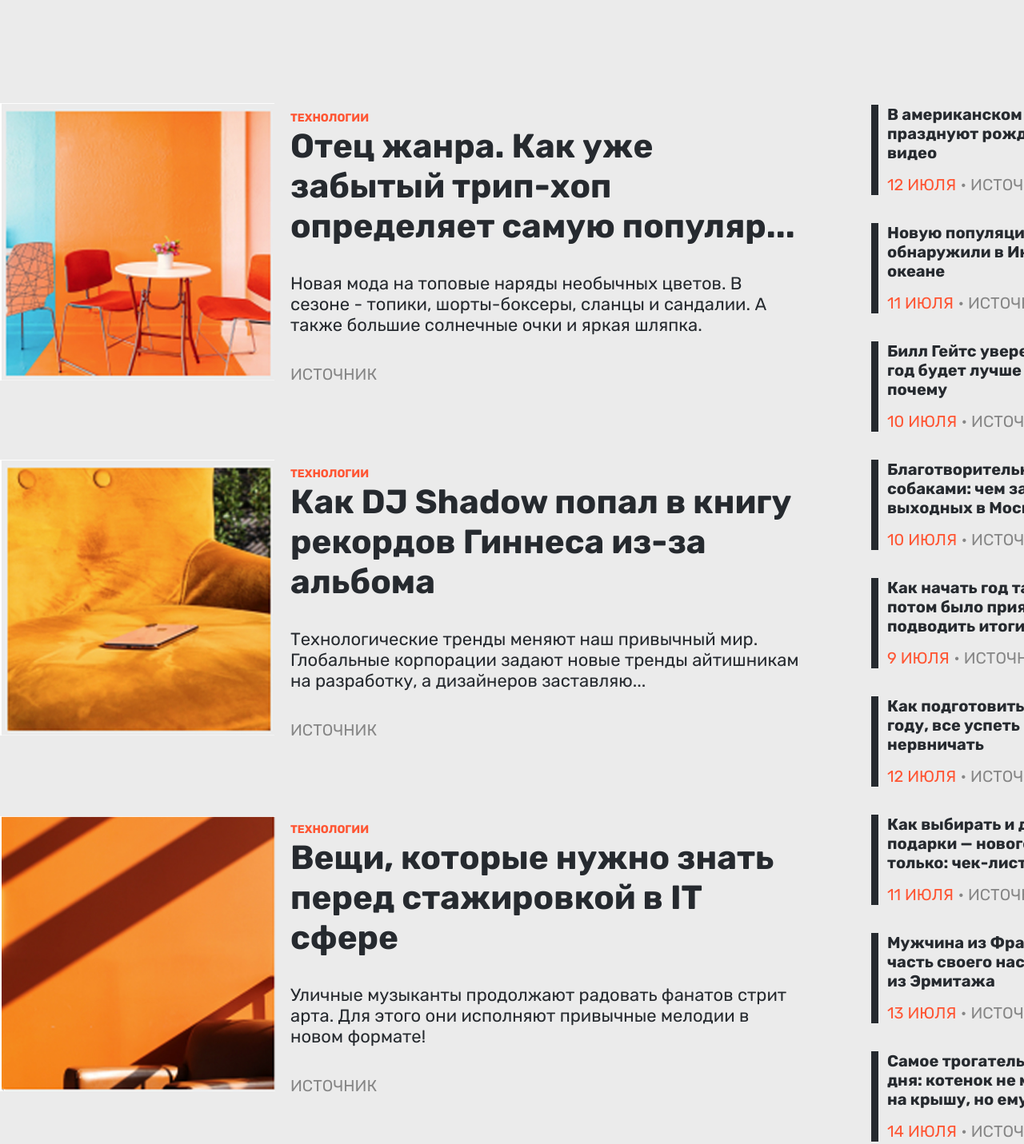
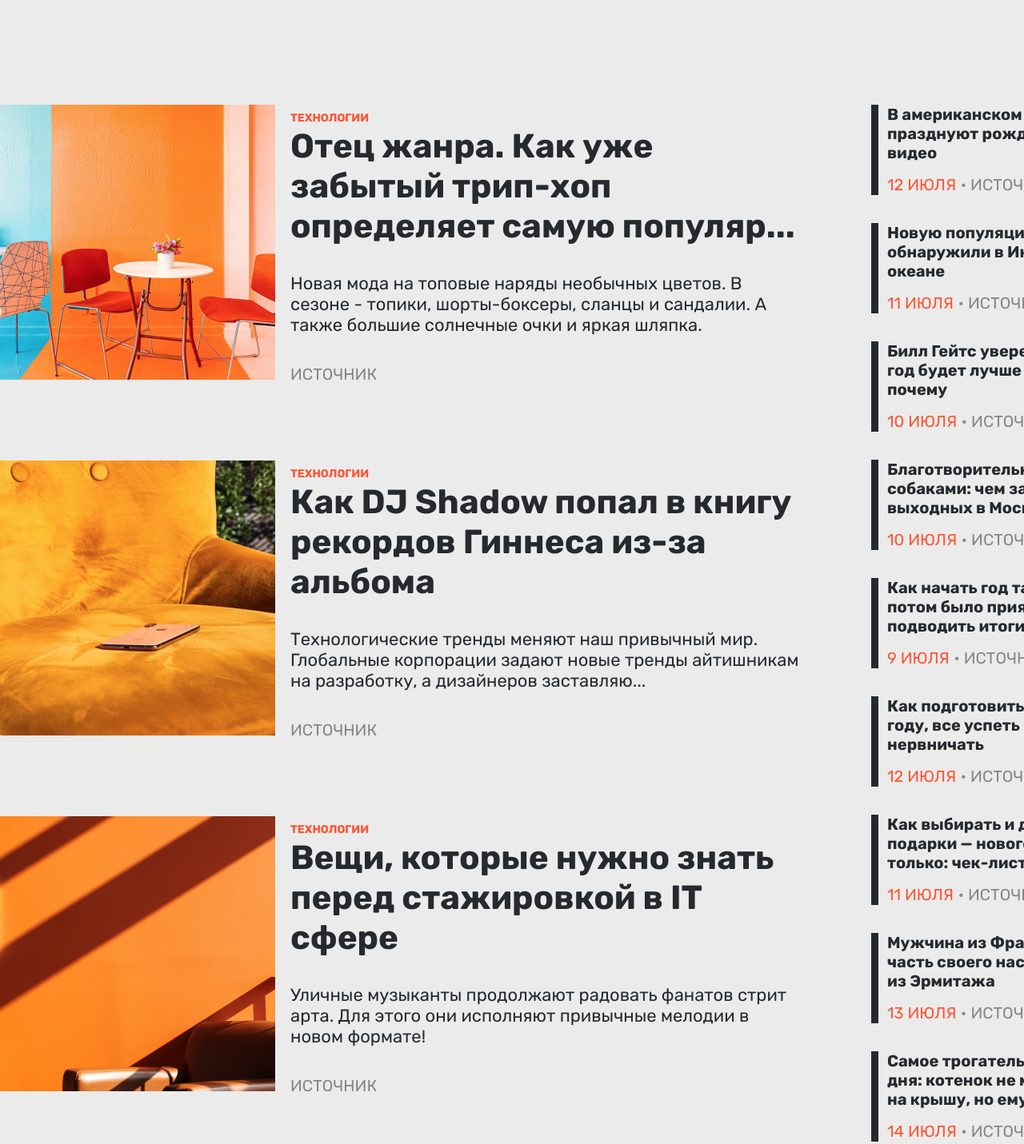
Before and after one commit to daeri14/newsfeed, a plain HTML site: page index.html in a window 1280 px wide. Shown: the part 140-1571 px from the top of the page at 80% size. Drawn offline with Linux system fonts and the light colour scheme.

Commit message:
Исправила белые полоски у изображений

```diff
--- a/index.html
+++ b/index.html
@@ -29,7 +29,7 @@
             <section class="articles__big-column">
                 <article class="main-article">
                     <div class="main-article__image-container">
-                        <img class="main-article__image" src="./img/Image-2.jpg" alt="Фото новости">
+                        <img class="main-article__image" src="./img/img1.png" alt="Фото новости">
                     </div>
                     <div class="main-article__content">
                         <span class="article-category main-article__category">Технологии</span>
@@ -41,7 +41,7 @@
 
                 <article class="main-article">
                     <div class="main-article__image-container">
-                        <img class="main-article__image" src="./img/Image-1.jpg" alt="Фото новости">
+                        <img class="main-article__image" src="./img/img2.png" alt="Фото новости">
                     </div>
                     <div class="main-article__content">
                         <span class="article-category main-article__category">Технологии</span>
@@ -53,7 +53,7 @@
 
                 <article class="main-article">
                     <div class="main-article__image-container">
-                        <img class="main-article__image" src="./img/Image.jpg" alt="Фото новости">
+                        <img class="main-article__image" src="./img/img3.png" alt="Фото новости">
                     </div>
                     <div class="main-article__content">
                         <span class="article-category main-article__category">Технологии</span>
```
Also changed, not shown: img/Image-1.jpg (deleted), img/Image-2.jpg (deleted), img/Image.jpg (deleted), img/img1.png (added), img/img2.png (added), img/img3.png (added), img/logo1.png (deleted).
